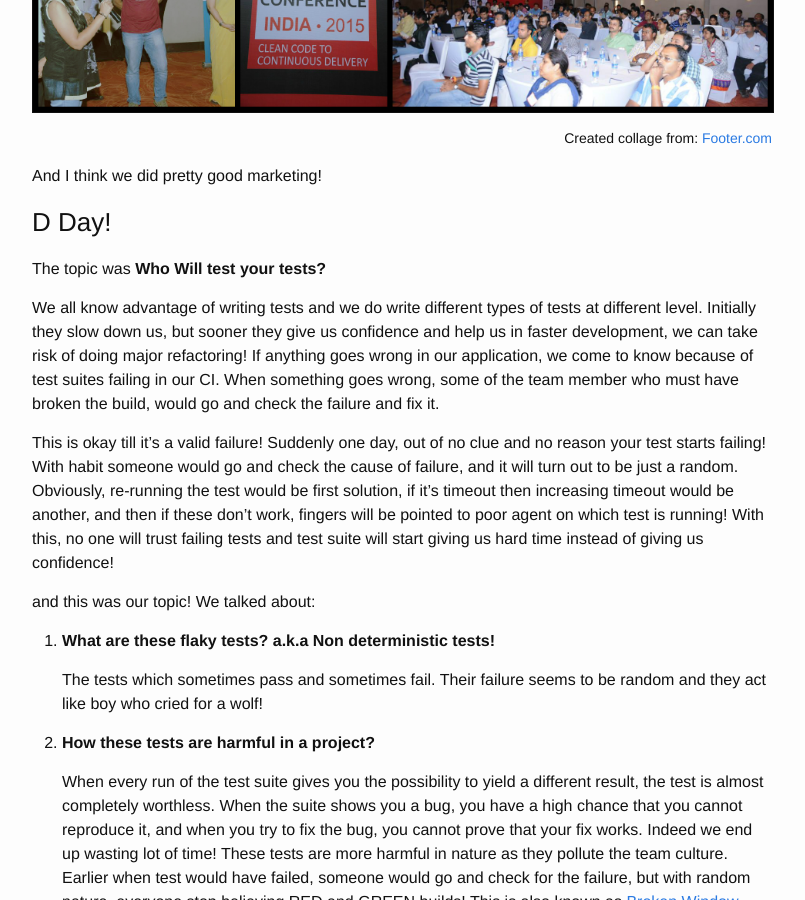
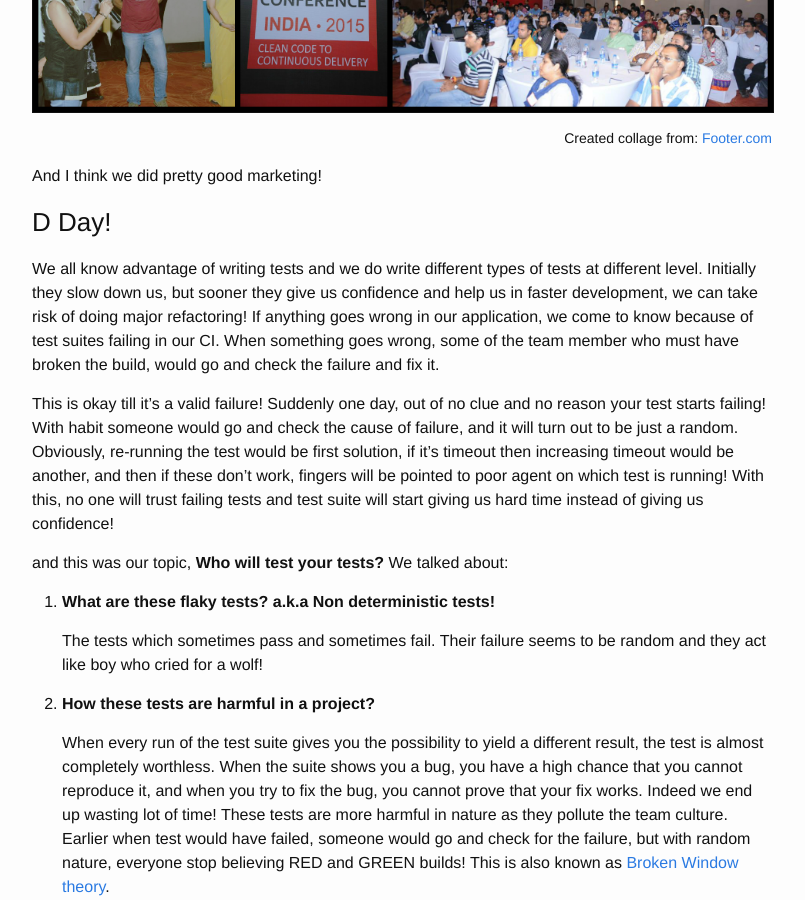
Before and after one commit to pritibiyani/pritibiyani.github.io, a Jekyll site: the page built from _posts/2015-08-16-speaking-at-xp-conf.markdown, in a window 1280 px wide and 900 px high, scrolled down 859 px. Shown: the whole window, without its empty margins (238-1043 px from the left). Built offline with Jekyll 4.4.1, drawn with Linux system fonts in a browser that asks for light colours; emoji names are drawn with the system emoji font; comment, search, counter and statistics services are not loaded.

Commit message:
Some changes

```diff
--- a/_posts/2015-08-16-speaking-at-xp-conf.markdown
+++ b/_posts/2015-08-16-speaking-at-xp-conf.markdown
@@ -23,13 +23,12 @@ This was two day conference. Our talk was on second day. The day started with st
  And I think we did pretty good marketing!
 
 <h3> D Day! </h3>
- The topic was __Who Will test your tests?__
 
  We all know advantage of writing tests and we do write different types of tests at different level. Initially they slow down us, but sooner they give us confidence and help us in faster development, we can take risk of doing major refactoring! If anything goes wrong in our application, we come to know because of test suites failing in our CI. When something goes wrong, some of the team member who must have broken the build, would go and check the failure and fix it.
 
  This is okay till it's a valid failure! Suddenly one day, out of no clue and no reason your test starts failing! With habit someone would go and check the cause of failure, and it will turn out to be just a random. Obviously, re-running the test would be first solution, if it's timeout then increasing timeout would be another, and then if these don't work, fingers will be pointed to poor agent on which test is running! With this, no one will trust failing tests and test suite will start giving us hard time instead of giving us confidence!
 
-  and this was our topic! We talked about:
+  and this was our topic, **Who will test your tests?** We talked about:
 
 1.  **What are these flaky tests? a.k.a Non deterministic tests!**
 
```
